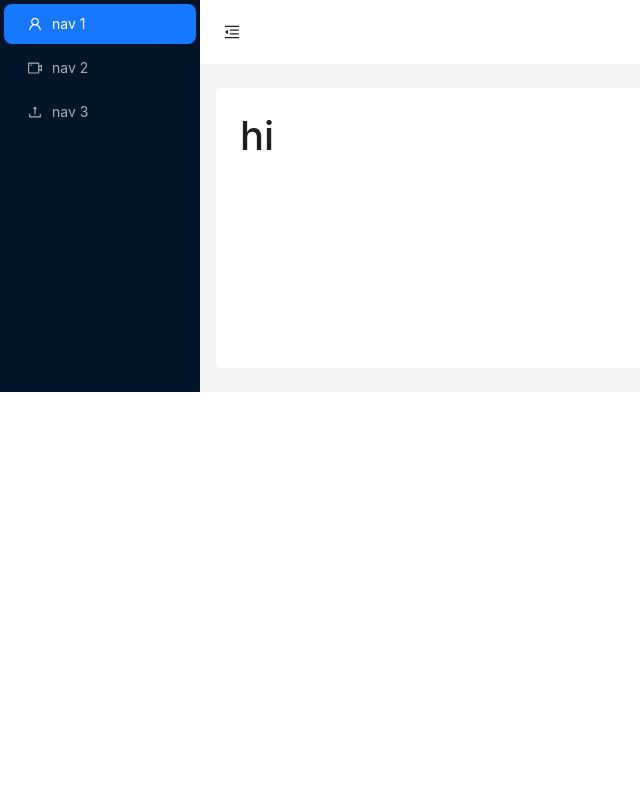
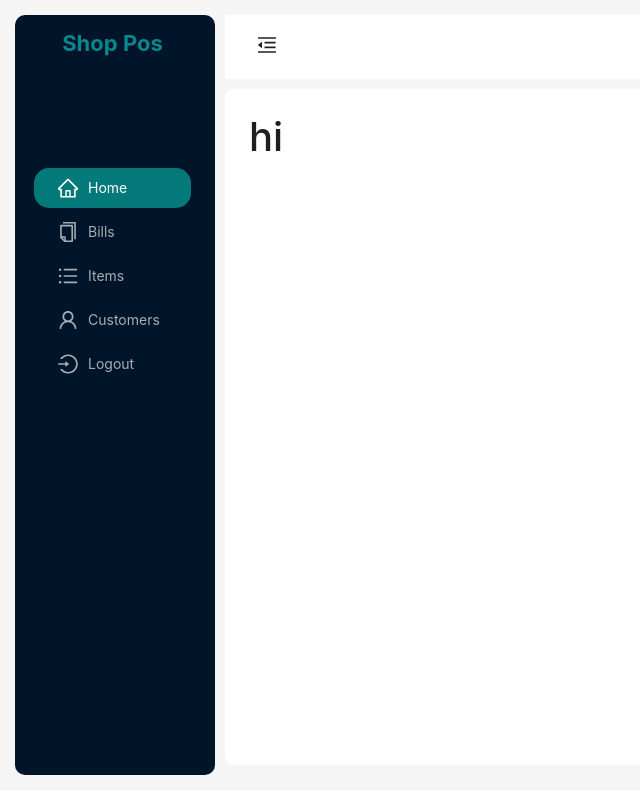
Before and after one commit to PiyushChavan24/Retail-store, a React (Create React App) app: page /home in a window 1280 px wide. Shown: the whole page, without its empty margins (0-640 px from the left). Built offline with nearby package versions, Linux system fonts and the light colour scheme.

Commit message:
Layout changes

```diff
--- a/src/components/DefaultLayout.js
+++ b/src/components/DefaultLayout.js
@@ -1,14 +1,19 @@
 /** @format */
 
 import React, { useState } from "react";
+
 import {
  MenuFoldOutlined,
  MenuUnfoldOutlined,
- UploadOutlined,
+ HomeOutlined,
+ CopyOutlined,
  UserOutlined,
- VideoCameraOutlined,
+ LoginOutlined,
+ UnorderedListOutlined,
 } from "@ant-design/icons";
 import { Button, Layout, Menu, theme } from "antd";
+import "../resources/layout.css";
+import { Link } from "react-router-dom";
 
 const { Header, Sider, Content } = Layout;
 
@@ -21,34 +26,35 @@
  return (
   <Layout>
    <Sider trigger={null} collapsible collapsed={collapsed}>
-    <div className="demo-logo-vertical" />
+    <div className="demo-logo-vertical">
+     <h3>Shop Pos</h3>
+    </div>
     <Menu
      theme="dark"
      mode="inline"
-     defaultSelectedKeys={["1"]}
-     items={[
-      {
-       key: "1",
-       icon: <UserOutlined />,
-       label: "nav 1",
-      },
-      {
-       key: "2",
-       icon: <VideoCameraOutlined />,
-       label: "nav 2",
-      },
-      {
-       key: "3",
-       icon: <UploadOutlined />,
-       label: "nav 3",
-      },
-     ]}
-    />
+     defaultSelectedKeys={window.location.pathname}>
+     {/* /**we added window.location.pathname to highlight the current page in the sidebar**/}
+     <Menu.Item key="/home" icon={<HomeOutlined />}>
+      <Link to="/home">Home</Link>
+     </Menu.Item>
+     <Menu.Item key="/bills" icon={<CopyOutlined />}>
+      <Link to="/bills">Bills</Link>
+     </Menu.Item>
+     <Menu.Item key="/items" icon={<UnorderedListOutlined />}>
+      <Link to="/items">Items</Link>
+     </Menu.Item>
+     <Menu.Item key="/customers" icon={<UserOutlined />}>
+      <Link to="/customers">Customers</Link>
+     </Menu.Item>
+     <Menu.Item key="/logout" icon={<LoginOutlined />}>
+      Logout
+     </Menu.Item>
+    </Menu>
    </Sider>
    <Layout>
     <Header
      style={{
-      padding: 0,
+      padding: 10,
       background: colorBgContainer,
      }}>
      <Button
@@ -63,8 +69,9 @@
      />
     </Header>
     <Content
+     className="site-layout-background"
      style={{
-      margin: "24px 16px",
+      margin: "10px",
       padding: 24,
       minHeight: 280,
       background: colorBgContainer,
--- a/src/index.css
+++ b/src/index.css
@@ -1,13 +1,7 @@
+/** @format */
+
+@import url("https://fonts.googleapis.com/css2?family=Montserrat:ital,wght@0,100..900;1,100..900&display=swap");
 body {
-  margin: 0;
-  font-family: -apple-system, BlinkMacSystemFont, 'Segoe UI', 'Roboto', 'Oxygen',
-    'Ubuntu', 'Cantarell', 'Fira Sans', 'Droid Sans', 'Helvetica Neue',
-    sans-serif;
-  -webkit-font-smoothing: antialiased;
-  -moz-osx-font-smoothing: grayscale;
+ margin: 0;
+ font-family: "Montserrat", sans-serif !important;
 }
-
-code {
-  font-family: source-code-pro, Menlo, Monaco, Consolas, 'Courier New',
-    monospace;
-}
--- a/src/resources/layout.css
+++ b/src/resources/layout.css
@@ -1,4 +1,8 @@
-/** @format */
+/**
+ * Custom styles for layout demo
+ *
+ * @format
+ */
 
 #components-layout-demo-custom-trigger .trigger {
  padding: 0 24px;
@@ -11,11 +15,68 @@
 #components-layout-demo-custom-trigger .trigger:hover {
  color: #1890ff;
 }
+
 #components-layout-demo-custom-trigger .logo {
  height: 32px;
  margin: 16px;
- background: rgb(255, 255, 255, 0.3);
+ background: rgba(255, 255, 255, 0.3);
 }
+
 .site-layout .site-layout-background {
  background: #fff;
+ box-shadow: 0 0 3px #ccc;
+ border-radius: 5px;
 }
+
+.ant-layout-has-sider {
+ padding: 15px !important;
+}
+
+.ant-layout-sider {
+ border-radius: 10px !important;
+}
+
+.ant-layout-sider-children {
+ padding: 15px !important;
+ padding-right: 20px !important;
+ height: 95vh !important;
+}
+
+.ant-layout-header {
+ margin: 0 10px !important;
+ display: flex !important;
+ align-items: center;
+}
+
+.anticon svg {
+ height: 20px !important;
+ width: 20px !important;
+ font-size: 25px !important;
+}
+
+/* Custom styles for ant-menu links */
+.ant-menu-dark .ant-menu-item a {
+ text-decoration: none;
+ color: inherit;
+}
+
+.ant-menu-dark .ant-menu-item a:hover {
+ text-decoration: none;
+ color: #fff; /* Adjust the hover color if needed */
+}
+
+.demo-logo-vertical h3 {
+ color: #08878d;
+ font-size: 22px;
+ font-weight: bold;
+ text-align: center;
+ padding-bottom: 100px !important;
+}
+
+.ant-menu-item-selected {
+ background-color: #047979 !important;
+ border-top-right-radius: 15px !important;
+ border-bottom-right-radius: 15px !important;
+ border-top-left-radius: 15px !important;
+ border-bottom-left-radius: 15px !important;
+}
```
